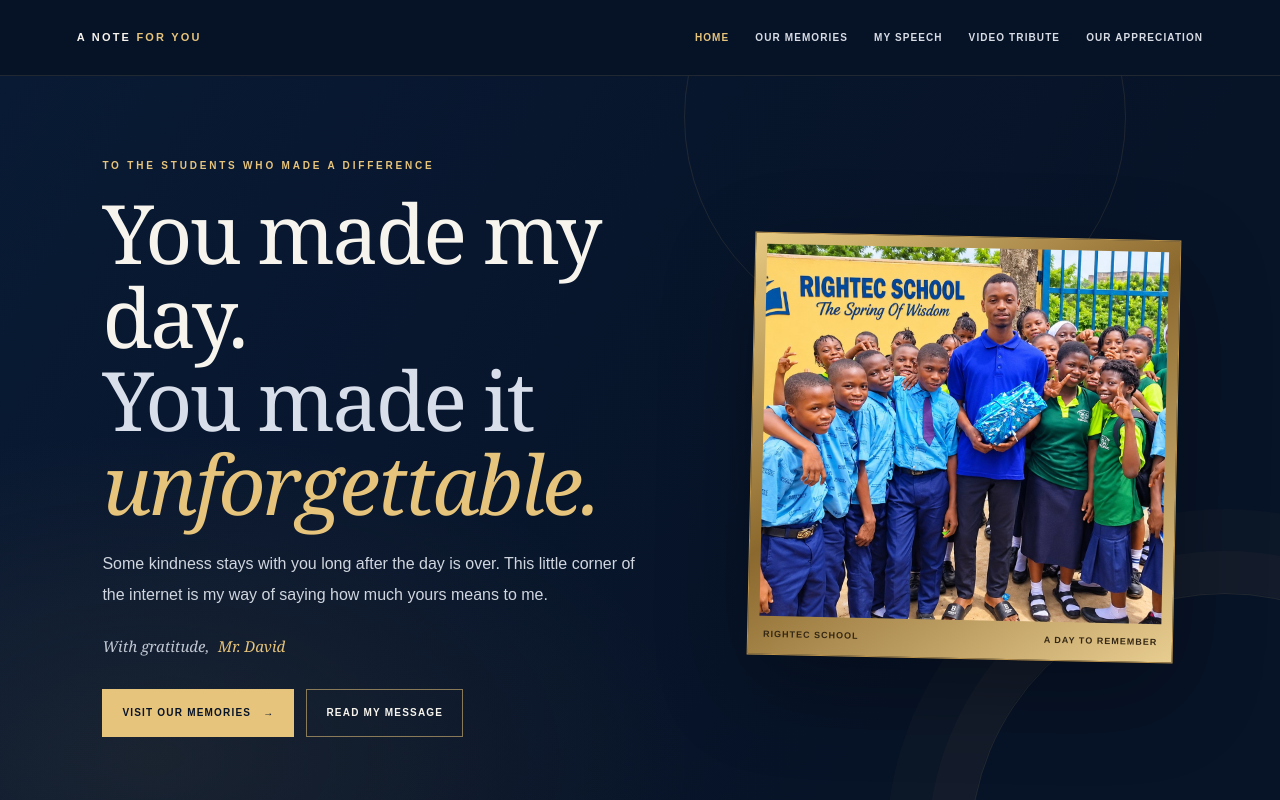
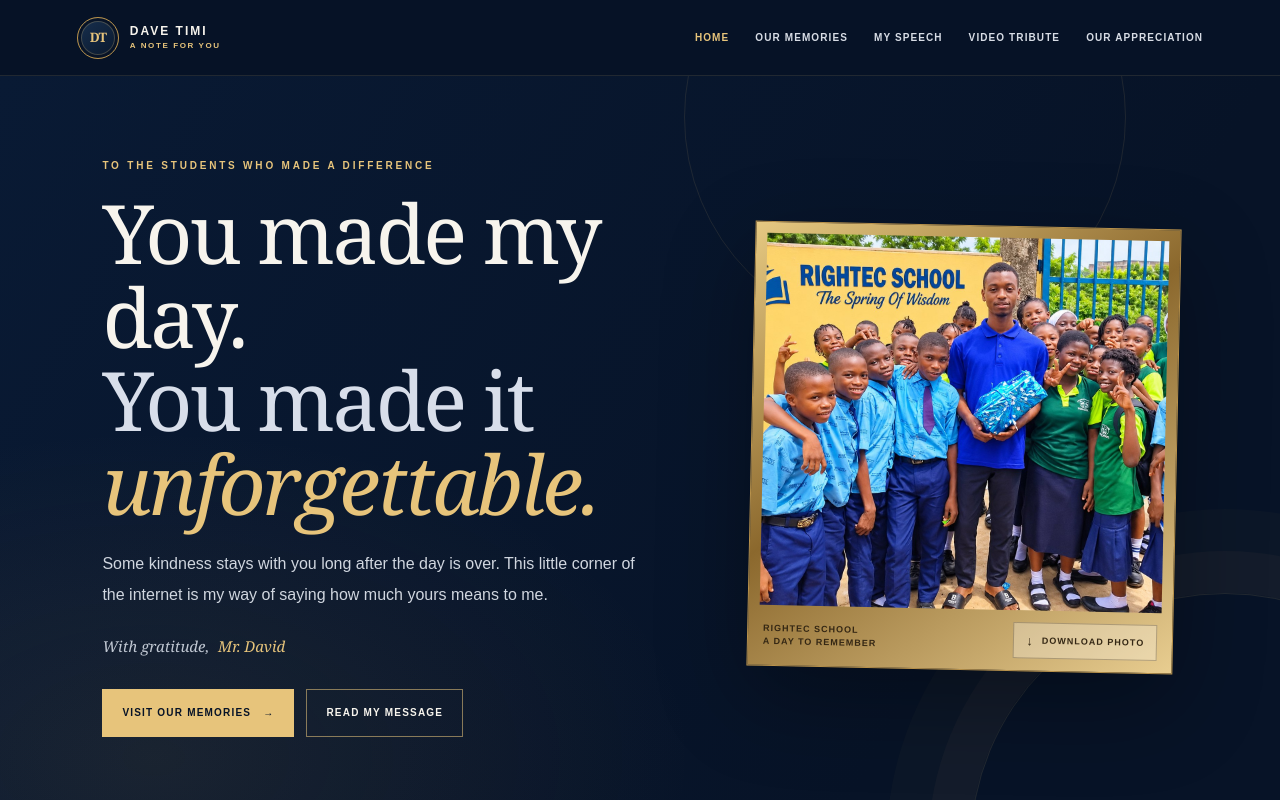
Before and after one commit to oluwagbohund-ship-it/Birthday-website-, a plain HTML site: page index.html in a window 1280 px wide. Shown: the top 800 px of the page. Drawn offline with Linux system fonts and the light colour scheme.

Commit message:
Add Dave Timi branding and photo downloads
Co-authored-by: Copilot <223556219+Copilot@users.noreply.github.com>

```diff
--- a/index.html
+++ b/index.html
@@ -10,7 +10,10 @@
 </head>
 <body>
   <header class="site-header">
-    <a class="brand" href="index.html" aria-label="Mr. David's appreciation website, home">A NOTE <span>FOR YOU</span></a>
+    <a class="brand" href="index.html" aria-label="Dave Timi appreciation website, home">
+      <span class="brand-mark" aria-hidden="true">DT</span>
+      <span class="brand-copy"><strong>DAVE TIMI</strong><small>A NOTE FOR YOU</small></span>
+    </a>
     <nav class="navigation" aria-label="Main navigation">
       <a href="index.html" aria-current="page">Home</a>
       <a href="memories.html">Our Memories</a>
@@ -34,7 +37,7 @@
       </div>
       <figure class="hero-photo">
         <img src="images/1000128212.jpg" alt="Mr. David surrounded by his students at Rightec School">
-        <figcaption><span>Rightec School</span><span>A day to remember</span></figcaption>
+        <figcaption><span>Rightec School<br>A day to remember</span><a class="download-link" href="images/1000128212.jpg" download="1000128212.jpg">Download photo</a></figcaption>
       </figure>
       <span class="hero-ornament" aria-hidden="true"></span>
     </section>
@@ -58,18 +61,21 @@
         <p class="section-lead">A few moments from a day made special by the people in it.</p>
       </div>
       <div class="preview-grid">
-        <a class="preview-card" href="memories.html">
+        <article class="preview-card">
           <img src="images/1000127502.jpg" alt="A joyful birthday gathering with the students" loading="lazy">
           <span>One very happy birthday</span>
-        </a>
-        <a class="preview-card preview-card-offset" href="memories.html">
+          <a class="download-link" href="images/1000127502.jpg" download="1000127502.jpg">Download photo</a>
+        </article>
+        <article class="preview-card preview-card-offset">
           <img src="images/1000131288.jpg" alt="Mr. David sharing a gift with his students" loading="lazy">
           <span>Made special by you</span>
-        </a>
-        <a class="preview-card" href="memories.html">
+          <a class="download-link" href="images/1000131288.jpg" download="1000131288.jpg">Download photo</a>
+        </article>
+        <article class="preview-card">
           <img src="images/1000131291.jpg" alt="Students gathered around a birthday card" loading="lazy">
           <span>A card full of kindness</span>
-        </a>
+          <a class="download-link" href="images/1000131291.jpg" download="1000131291.jpg">Download photo</a>
+        </article>
       </div>
       <div class="center">
         <a class="button button-outline" href="memories.html">See every memory <span aria-hidden="true">→</span></a>
@@ -84,7 +90,10 @@
   </main>
 
   <footer class="site-footer">
-    <a class="brand" href="index.html">A NOTE <span>FOR YOU</span></a>
+    <a class="brand" href="index.html" aria-label="Dave Timi appreciation website, home">
+      <span class="brand-mark" aria-hidden="true">DT</span>
+      <span class="brand-copy"><strong>DAVE TIMI</strong><small>A NOTE FOR YOU</small></span>
+    </a>
     <p>Made with gratitude for the wonderful students of Rightec School.</p>
     <p class="creator-credit">Created by David Timileyin Oluwagbohun</p>
   </footer>
--- a/style.css
+++ b/style.css
@@ -61,14 +61,73 @@ a:focus-visible {
 }
 
 .brand {
+  display: inline-flex;
   flex: 0 0 auto;
+  align-items: center;
+  gap: 11px;
   color: var(--white);
-  font: 700 11px/1.3 var(--sans);
-  letter-spacing: 2.2px;
 }
 
-.brand span {
+.brand-mark {
+  position: relative;
+  display: grid;
+  width: 42px;
+  height: 42px;
+  flex: 0 0 42px;
+  place-items: center;
+  border: 1px solid var(--gold-deep);
+  border-radius: 50%;
+  background: linear-gradient(145deg, #18304f, #09172b);
+  box-shadow: inset 0 0 0 3px var(--night), inset 0 0 0 4px var(--line);
   color: var(--gold);
+  font: 700 13px/1 var(--serif);
+  letter-spacing: -1px;
+}
+
+.brand-copy {
+  display: grid;
+  gap: 3px;
+}
+
+.brand-copy strong {
+  color: var(--white);
+  font: 700 12px/1.1 var(--sans);
+  letter-spacing: 2px;
+}
+
+.brand-copy small {
+  color: var(--gold);
+  font: 700 8px/1.2 var(--sans);
+  letter-spacing: 1.6px;
+}
+
+.download-link {
+  display: inline-flex;
+  min-height: 36px;
+  align-items: center;
+  justify-content: center;
+  gap: 8px;
+  margin-top: 12px;
+  padding: 8px 12px;
+  border: 1px solid var(--line);
+  background: rgb(231 196 123 / 6%);
+  color: var(--gold);
+  font: 700 9px/1.4 var(--sans);
+  letter-spacing: 1px;
+  text-transform: uppercase;
+  transition: background-color 180ms ease, border-color 180ms ease, color 180ms ease;
+}
+
+.download-link::before {
+  content: "↓";
+  font-size: 13px;
+  line-height: 1;
+}
+
+.download-link:hover {
+  border-color: var(--gold);
+  background: var(--gold);
+  color: var(--night);
 }
 
 .navigation {
@@ -252,12 +311,27 @@ h2 em {
 .hero-photo figcaption {
   display: flex;
   justify-content: space-between;
+  align-items: center;
   gap: 12px;
   padding: 12px 4px 1px;
   color: #342714;
   font: 700 9px/1.5 var(--sans);
   letter-spacing: 1px;
   text-transform: uppercase;
+}
+
+.hero-photo .download-link {
+  flex: 0 0 auto;
+  margin: 0;
+  border-color: rgb(52 39 20 / 30%);
+  background: rgb(255 255 255 / 28%);
+  color: #342714;
+}
+
+.hero-photo .download-link:hover {
+  border-color: #342714;
+  background: #342714;
+  color: #fff4d6;
 }
 
 .hero-ornament {
@@ -356,6 +430,7 @@ h2 em {
 }
 
 .preview-card {
+  display: block;
   padding: 9px;
   border: 1px solid var(--line);
   background: var(--surface);
@@ -377,11 +452,15 @@ h2 em {
   object-fit: cover;
 }
 
-.preview-card span {
+.preview-card > span {
   display: block;
   padding: 13px 7px 5px;
   color: var(--white);
   font-size: 15px;
+}
+
+.preview-card .download-link {
+  margin: 7px 7px 4px;
 }
 
 .center {
@@ -471,7 +550,7 @@ h2 em {
   line-height: 1.25;
 }
 
-.memory-copy > p:last-child {
+.memory-copy > p:not(.memory-number) {
   margin-bottom: 0;
   color: var(--muted);
   font: 13px/1.85 var(--sans);
@@ -540,6 +619,9 @@ h2 em {
 }
 
 .video-frame {
+  width: 100%;
+  max-width: 390px;
+  justify-self: center;
   padding: clamp(10px, 1.8vw, 18px);
   border: 1px solid #f2dcaa;
   background: linear-gradient(135deg, #8d692b, #f8e5ad 19%, #a67c37 39%, #f6dda0 56%, #815d22 78%, #e9cd88);
@@ -555,8 +637,8 @@ h2 em {
 .video-frame-inner video {
   display: block;
   width: 100%;
-  max-height: 620px;
-  aspect-ratio: 16 / 9;
+  height: auto;
+  aspect-ratio: 9 / 16;
   background: #030914;
   object-fit: contain;
 }
@@ -569,6 +651,12 @@ h2 em {
   letter-spacing: 2px;
   text-align: center;
   text-transform: uppercase;
+}
+
+.frame-download {
+  display: flex;
+  width: max-content;
+  margin: 12px auto 4px;
 }
 
 .video-message h2 {
@@ -658,7 +746,7 @@ h2 em {
 }
 
 .site-footer .brand {
-  display: inline-block;
+  display: inline-flex;
   margin-bottom: 9px;
 }
 
@@ -710,7 +798,7 @@ h2 em {
 
   .video-frame {
     width: 100%;
-    max-width: 700px;
+    max-width: 390px;
     margin: 0 auto;
   }
 
```
Also changed, not shown: memories.html (+14 -8 lines), speech.html (+8 -2 lines), thank-you.html (+8 -2 lines), video.html (+9 -2 lines), 1 other file.
